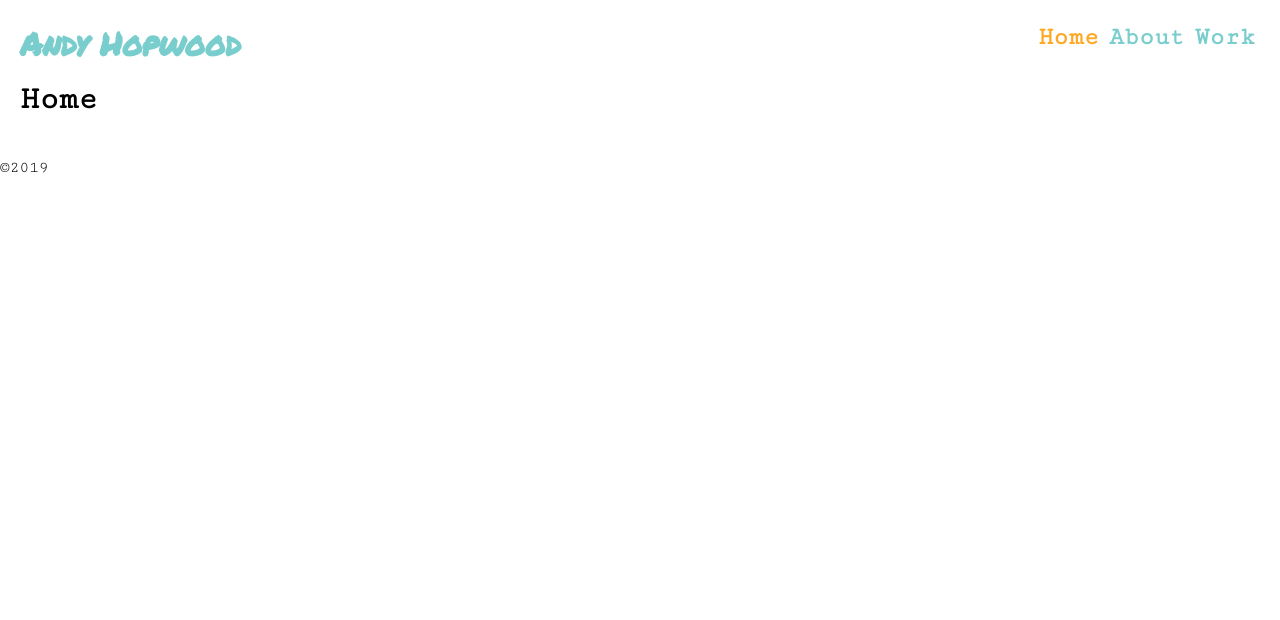
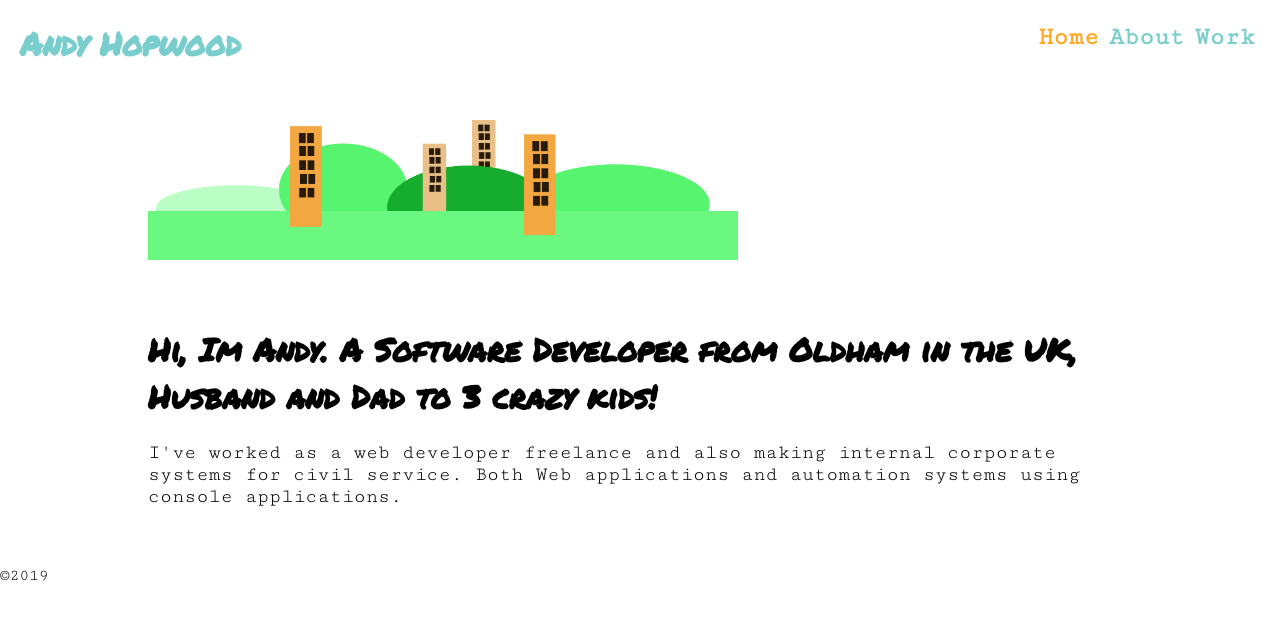
Before and after one commit to andhop/ahopwood, a PHP site: page / in a window 1280 px wide. Shown: the top 620 px of the page. Run offline with PHP 8.4, Linux system fonts and the light colour scheme.

Commit message:
more styling and added some home page content

```diff
--- a/content/css/main.css
+++ b/content/css/main.css
@@ -18,9 +18,12 @@ header .heading {
   padding: 0;
   margin: 0;
   box-sizing: border-box;
+  color: #79CDCD;
   float: left;
-  clear: left;
-  color: #79CDCD;
+}
+
+h1, h2, h3, h4, h5, h6 {
+  font-family: "Permanent Marker", cursive;
 }
 
 nav {
@@ -53,9 +56,26 @@ nav ul li a.active {
 }
 
 main {
-  width: 100%;
+  width: 80%;
   box-sizing: border-box;
   padding: 20px;
+  margin: 20px auto;
 }
 
+.bigImage {
+  width: 60%;
+  height: auto;
+  margin: 40px 0;
+}
+
+.bodyFont {
+  font-size: 20px;
+}
+
+/*
+footer,main,.heading,.bigImage{
+    float: left;
+    clear:both;
+}*/
+
 /*# sourceMappingURL=main.css.map */
--- a/content/sass/main.scss
+++ b/content/sass/main.scss
@@ -22,14 +22,31 @@ header {
         padding: 0;
         margin:0;
         box-sizing: border-box;
+        color:#79CDCD;
         float:left;
-        clear:left;
-        color:#79CDCD;
     }
+}
+h1,h2,h3,h4,h5,h6{
+    font-family: $header_font;
 }
 @import 'nav';
 main{
-    width:100%;
+    width:80%;
     box-sizing: border-box;
     padding:20px;
+    margin: 20px auto;
 }
+.bigImage{
+    width: 60%;
+    height:auto;
+    margin: 40px 0;
+
+}
+.bodyFont{
+    font-size: 20px;
+}
+/*
+footer,main,.heading,.bigImage{
+    float: left;
+    clear:both;
+}*/
--- a/parts/views/home.php
+++ b/parts/views/home.php
@@ -1 +1,7 @@
-<h1>Home</h1>
+<img src="content/images/homeImage.png" alt="oldham" class="bigImage" />
+<h1>Hi, Im Andy. A Software Developer from Oldham in the UK, Husband and Dad to 3 crazy kids!</h1>
+<p class="bodyFont">
+    I've worked as a web developer freelance and also making internal corporate systems for civil service.
+    Both Web applications and automation systems using console applications.
+
+</p>
```
Also changed, not shown: construction/homeimage.svg (added), content/images/homeImage.png (added), 1 other file.
